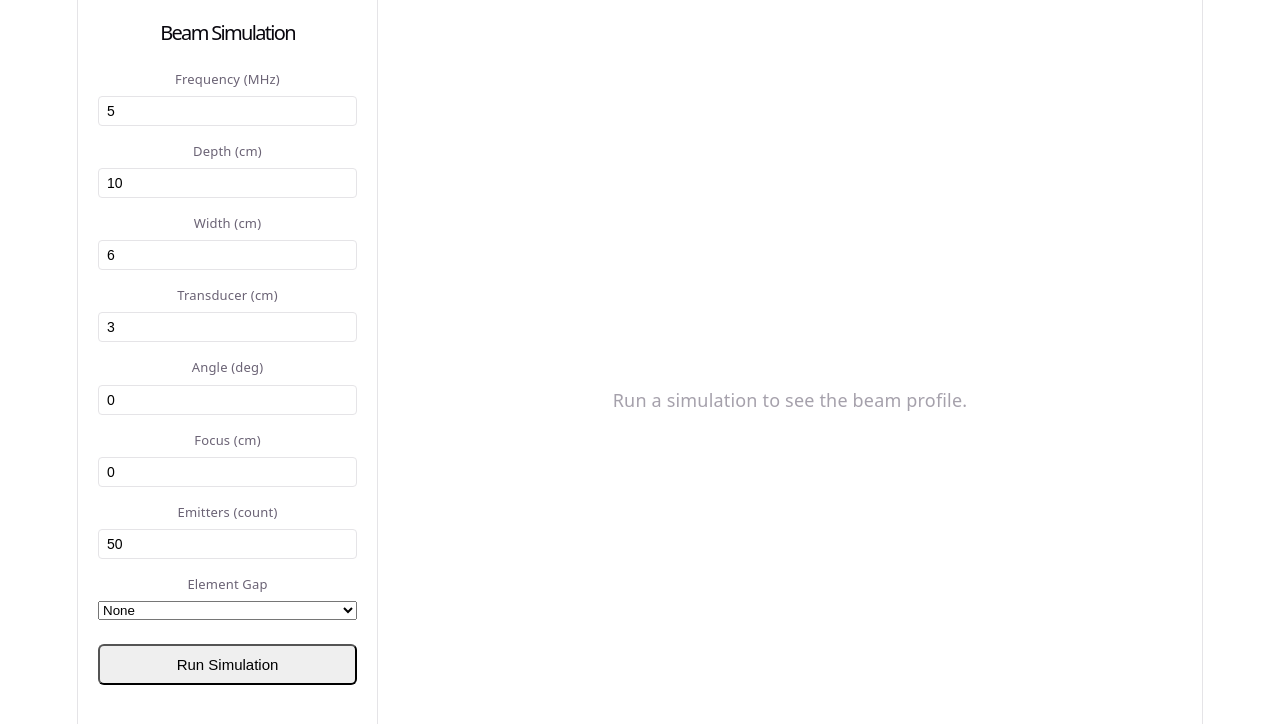
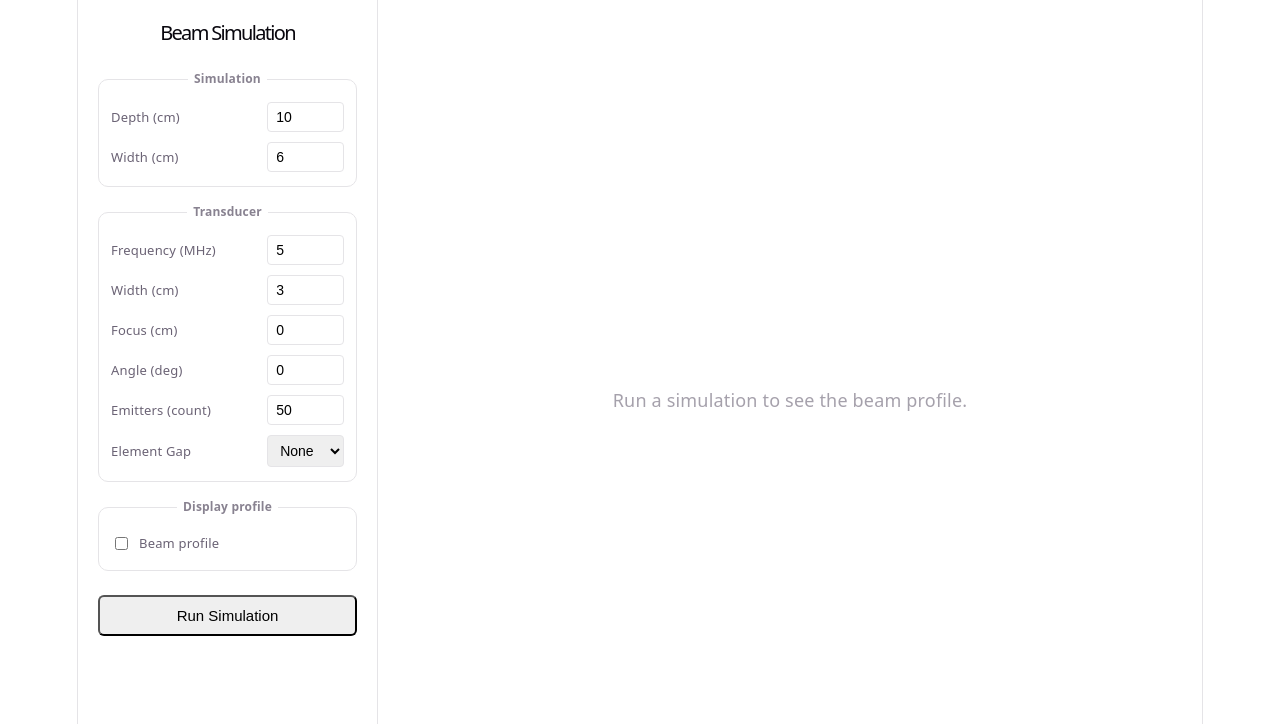
Before and after one commit to dtlinker/Beam-App, a Svelte app: page / in a window 1280 px wide. Shown: the top 724 px of the page. Built offline with nearby package versions, Linux system fonts and the light colour scheme.

Commit message:
Added beam profile and improved UI for clarity, limits on inputs

```diff
--- a/src/App.css
+++ b/src/App.css
@@ -22,16 +22,51 @@
 
 .beam-form label {
   display: flex;
-  flex-direction: column;
+  flex-direction: row;
+  align-items: center;
+  justify-content: space-between;
   gap: 4px;
   font-size: 13px;
 }
 
-.beam-form input {
+.form-group {
+  display: flex;
+  flex-direction: column;
+  gap: 10px;
+  border: 1px solid var(--border, #666);
+  border-radius: 10px;
+  padding: 10px 12px 14px;
+  margin: 0;
+}
+
+.form-group legend {
+  font-size: 12px;
+  font-weight: 600;
+  padding: 0 6px;
+  opacity: 0.8;
+}
+
+.beam-form label.checkbox-label {
+  flex-direction: row;
+  align-items: center;
+  justify-content: flex-start;
+  gap: 8px;
+}
+
+.beam-form label.checkbox-label input {
+  flex: none;
+  width: auto;
+}
+
+.beam-form input,
+.beam-form select {
+  width: 33%;
+  flex: none;
   font-size: 14px;
   padding: 6px 8px;
   border-radius: 4px;
   border: 1px solid var(--border, #666);
+  box-sizing: border-box;
 }
 
 .beam-form button {
@@ -61,6 +96,25 @@
   box-sizing: border-box;
 }
 
+.beam-display-stack {
+  width: 100%;
+  height: 100%;
+  display: flex;
+  flex-direction: column;
+  gap: 12px;
+  min-height: 0;
+}
+
+.beam-canvas-wrap {
+  flex: 1;
+  min-height: 0;
+}
+
+.beam-canvas-wrap canvas {
+  width: 100%;
+  height: 100%;
+}
+
 .placeholder {
   opacity: 0.6;
 }
--- a/src/App.svelte
+++ b/src/App.svelte
@@ -1,6 +1,7 @@
 <script lang="ts">
   import './App.css';
   import BeamCanvas from './components/BeamCanvas.svelte';
+  import ProfileGraph from './components/ProfileGraph.svelte';
   import type { SimulationParams, WorkerMessage } from './lib/simulation.worker';
 
   interface FormState {
@@ -29,7 +30,33 @@
 
   let status = $state('');
   let running = $state(false);
-  let image = $state<{ data: Float64Array; width: number; height: number } | null>(null);
+  let image = $state<{ data: Float64Array; width: number; height: number; depthCm: number } | null>(null);
+
+  let showBeamProfile = $state(false);
+  let profileDistance = $state(form.depth / 2);
+
+  // Row index (in the image's data grid) that corresponds to profileDistance, or null if unavailable.
+  let profileRow = $derived.by(() => {
+    if (!showBeamProfile || !image) return null;
+    const fraction = 1 - profileDistance / image.depthCm;
+    const row = Math.round(fraction * image.height);
+    return Math.max(0, Math.min(image.height - 1, row));
+  });
+
+  let profileValues = $derived.by(() => {
+    if (profileRow === null || !image) return null;
+    return image.data.slice(profileRow * image.width, (profileRow + 1) * image.width);
+  });
+
+  function toggleBeamProfile() {
+    showBeamProfile = !showBeamProfile;
+    if (showBeamProfile) profileDistance = form.depth / 2;
+  }
+
+  // Keep the distance within [0, depth] as the depth field changes.
+  $effect(() => {
+    if (profileDistance > form.depth) profileDistance = form.depth;
+  });
 
   const worker = new Worker(new URL('./lib/simulation.worker.ts', import.meta.url), { type: 'module' });
 
@@ -70,12 +97,14 @@
 
       status = 'Rendering image...';
       setTimeout(() => {
-        image = { data: normalized, width, height };
+        image = { data: normalized, width, height, depthCm: runDepth };
         running = false;
         status = 'Simulation complete.';
       }, 0);
     }, 0);
   };
+
+  let runDepth = $state(0);
 
   function runSimulation() {
     const { freq, depth, wide, trans, angl, focus, emitters, gapPercent } = form;
@@ -95,6 +124,7 @@
 
     running = true;
     status = 'Running simulation...';
+    runDepth = depth;
 
     const params: SimulationParams = {
       freq,
@@ -113,33 +143,39 @@
   <aside class="beam-form">
     <h1>Beam Simulation</h1>
 
-    <label>
-      Frequency (MHz)
-      <input type="number" bind:value={form.freq} />
-    </label>
+    <fieldset class="form-group">
+      <legend>Simulation</legend>
       <label>
         Depth (cm)
-      <input type="number" bind:value={form.depth} />
+        <input type="number" min="1" max="25" step="1" bind:value={form.depth} />
       </label>
       <label>
         Width (cm)
-      <input type="number" bind:value={form.wide} />
+        <input type="number" min="2" max="16" step="0.5" bind:value={form.wide} />
+      </label>
+    </fieldset>
+
+    <fieldset class="form-group">
+      <legend>Transducer</legend>
+      <label>
+        Frequency (MHz)
+        <input type="number" min="1" max="10" step="0.5" bind:value={form.freq} />
       </label>
       <label>
-      Transducer (cm)
-      <input type="number" bind:value={form.trans} />
+        Width (cm)
+        <input type="number" min="0.2" max="5" step="0.1" bind:value={form.trans} />
+      </label>
+      <label>
+        Focus (cm)
+        <input type="number" min="0.2" max="15" step="0.1" bind:value={form.focus} />
       </label>
       <label>
         Angle (deg)
-      <input type="number" bind:value={form.angl} />
-    </label>
-    <label>
-      Focus (cm)
-      <input type="number" bind:value={form.focus} />
+        <input type="number" min="-45" max="45" step="1" bind:value={form.angl} />
       </label>
       <label>
         Emitters (count)
-      <input type="number" min="1" step="1" bind:value={form.emitters} />
+        <input type="number" min="32" max="256" step="1" bind:value={form.emitters} />
       </label>
       <label>
         Element Gap
@@ -149,6 +185,21 @@
           {/each}
         </select>
       </label>
+    </fieldset>
+
+    <fieldset class="form-group">
+      <legend>Display profile</legend>
+      <label class="checkbox-label">
+        <input type="checkbox" checked={showBeamProfile} onchange={toggleBeamProfile} />
+        Beam profile
+      </label>
+      {#if showBeamProfile}
+        <label>
+          Distance (cm)
+          <input type="number" min="0.1" max={form.depth} step="0.1" bind:value={profileDistance} />
+        </label>
+      {/if}
+    </fieldset>
 
     <button type="button" onclick={runSimulation} disabled={running}>
       {running ? 'Running…' : 'Run Simulation'}
@@ -159,7 +210,14 @@
 
   <main class="beam-display">
     {#if image}
-      <BeamCanvas data={image.data} width={image.width} height={image.height} />
+      <div class="beam-display-stack">
+        <div class="beam-canvas-wrap">
+          <BeamCanvas data={image.data} width={image.width} height={image.height} highlightRow={profileRow} />
+        </div>
+        {#if showBeamProfile && profileValues}
+          <ProfileGraph values={profileValues} />
+        {/if}
+      </div>
     {:else}
       <p class="placeholder">Run a simulation to see the beam profile.</p>
     {/if}
--- a/src/components/BeamCanvas.svelte
+++ b/src/components/BeamCanvas.svelte
@@ -3,9 +3,11 @@
     data: Float64Array | null;
     width: number;
     height: number;
+    /** Row index (0-based, in data-grid coordinates) to draw a red highlight line across, or null to hide it. */
+    highlightRow?: number | null;
   }
 
-  let { data, width, height }: Props = $props();
+  let { data, width, height, highlightRow = null }: Props = $props();
   let canvas: HTMLCanvasElement;
 
   // Renders a normalized intensity matrix as a grayscale image, equivalent to
@@ -28,6 +30,11 @@
       imageData.data[o + 3] = 255;
     }
     ctx.putImageData(imageData, 0, 0);
+
+    if (highlightRow !== null && highlightRow >= 0 && highlightRow < height) {
+      ctx.fillStyle = 'red';
+      ctx.fillRect(0, highlightRow, width, 1);
+    }
   });
 </script>
 
--- /dev/null
+++ b/src/components/ProfileGraph.svelte
@@ -0,0 +1,44 @@
+<script lang="ts">
+  interface Props {
+    values: Float64Array | null;
+  }
+
+  let { values }: Props = $props();
+  let canvas: HTMLCanvasElement;
+
+  // Renders the intensity values along a single row as a line graph, scaled 0..1.
+  $effect(() => {
+    if (!canvas || !values || values.length === 0) return;
+
+    const width = values.length;
+    const height = 150;
+    canvas.width = width;
+    canvas.height = height;
+    const ctx = canvas.getContext('2d');
+    if (!ctx) return;
+
+    ctx.clearRect(0, 0, width, height);
+    ctx.strokeStyle = '#4ea1ff';
+    ctx.lineWidth = 1;
+    ctx.beginPath();
+    for (let x = 0; x < width; x++) {
+      const y = height - values[x] * height;
+      if (x === 0) ctx.moveTo(x, y);
+      else ctx.lineTo(x, y);
+    }
+    ctx.stroke();
+  });
+</script>
+
+<div class="profile-graph">
+  <h2>Beam amplitude profile</h2>
+  <canvas bind:this={canvas} style="width: 100%; height: 150px; display: block;"></canvas>
+</div>
+
+<style>
+  .profile-graph h2 {
+    font-size: 13px;
+    font-weight: 600;
+    margin: 0 0 4px;
+  }
+</style>
```
Lines whose indentation alone changed are shown as unchanged.
